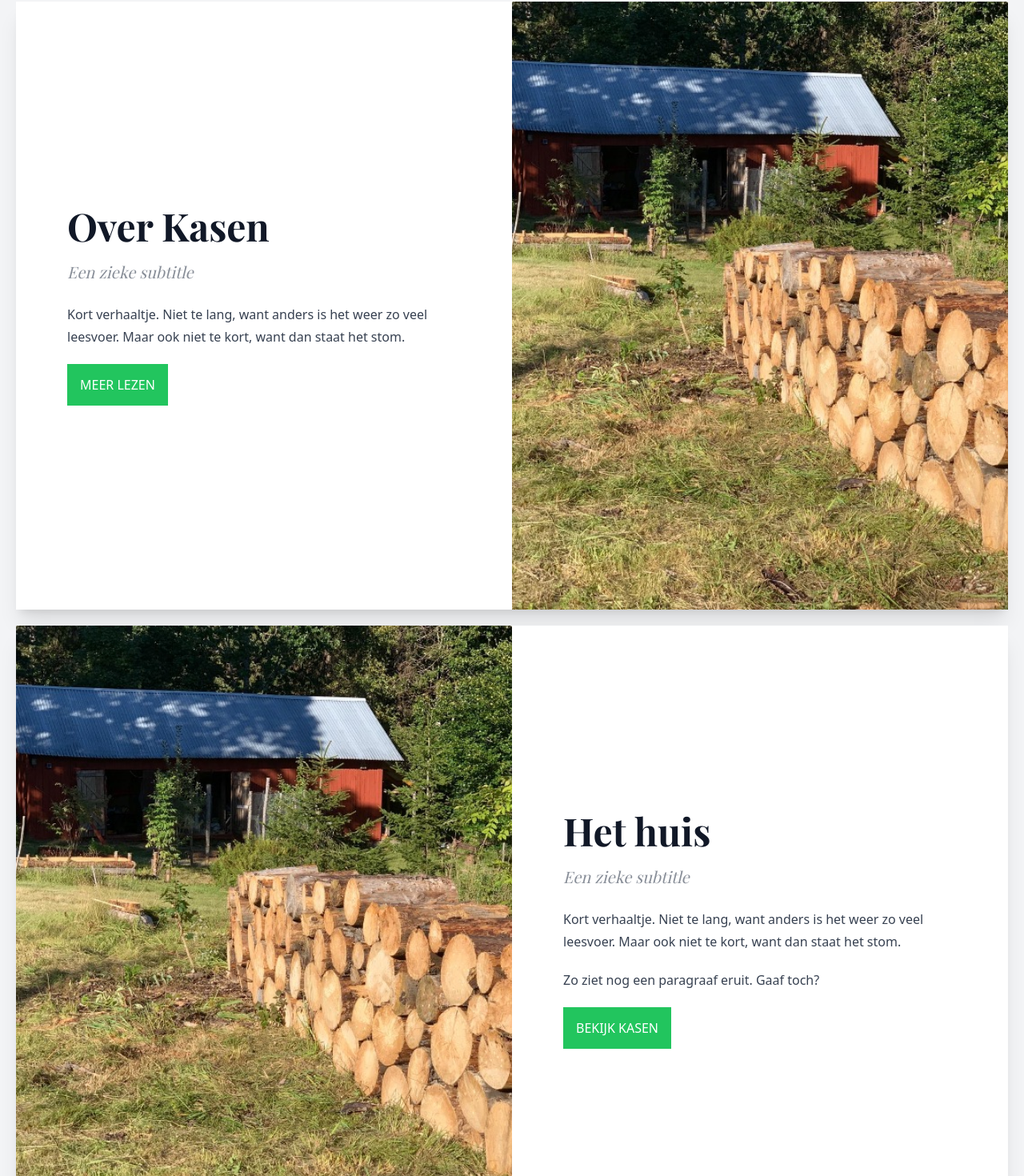
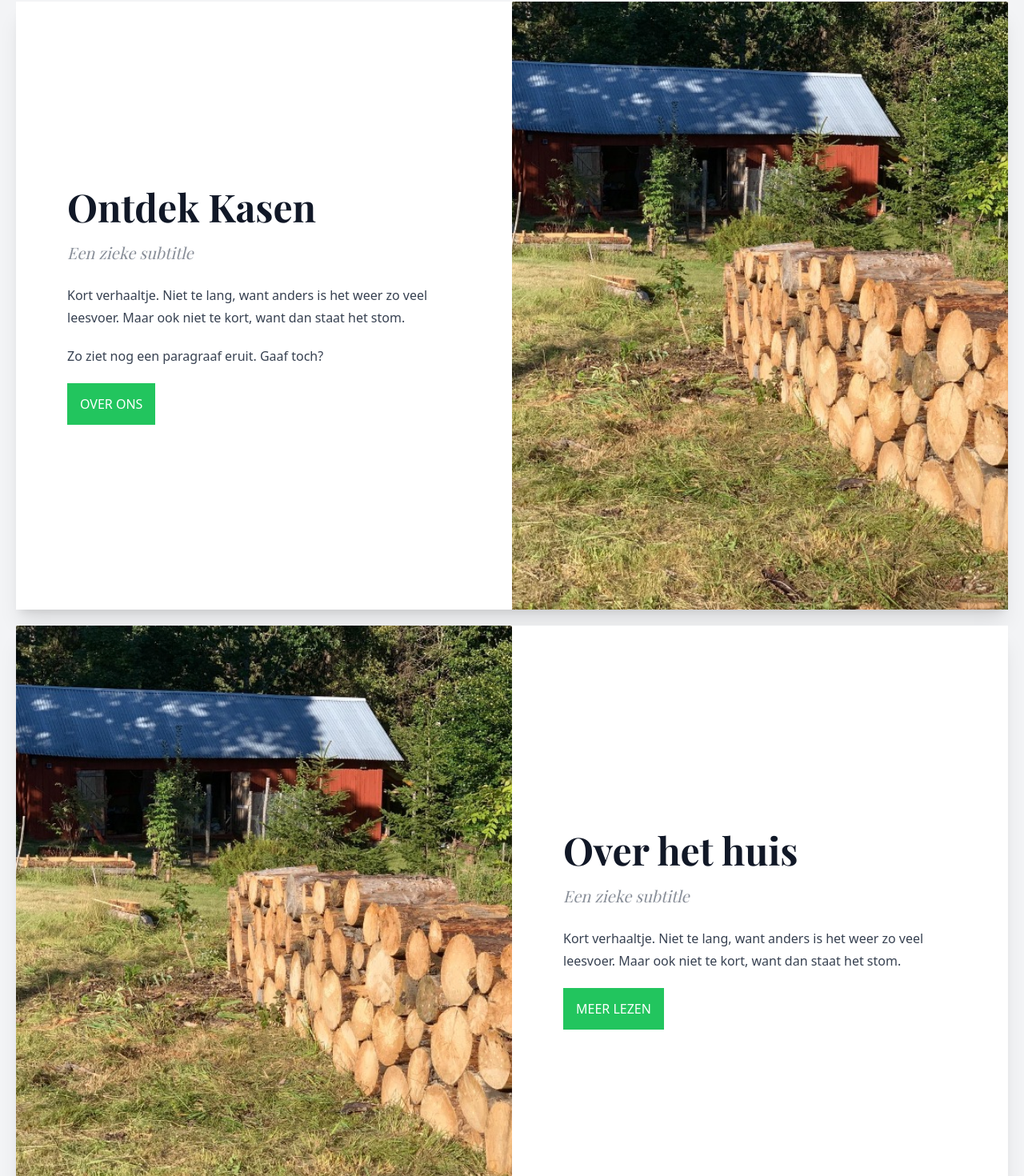
Before and after one commit to nielsrowinbik/kasen, a Next.js app: page / in a window 1280 px wide. Shown: the part 798-2268 px from the top of the page at 80% size. Built offline with nearby package versions, Linux system fonts and the light colour scheme; a web font is replaced by a local one.

Commit message:
Content changes

```diff
--- a/pages/index.tsx
+++ b/pages/index.tsx
@@ -22,7 +22,22 @@ const IndexPage = () => {
         <ImageSection.Img src="/assets/images/kasen_buiten_4.jpg" />
         <ImageSection.Content>
           <ImageSection.Header>
-            <ImageSection.Title>Over Kasen</ImageSection.Title>
+            <ImageSection.Title>Ontdek Kasen</ImageSection.Title>
+            <ImageSection.Subtitle>Een zieke subtitle</ImageSection.Subtitle>
+          </ImageSection.Header>
+          <p>
+            Kort verhaaltje. Niet te lang, want anders is het weer zo veel
+            leesvoer. Maar ook niet te kort, want dan staat het stom.
+          </p>
+          <p>Zo ziet nog een paragraaf eruit. Gaaf toch?</p>
+          <ImageSection.Button href="/contact">Over ons</ImageSection.Button>
+        </ImageSection.Content>
+      </ImageSection>
+      <ImageSection>
+        <ImageSection.Img src="/assets/images/kasen_buiten_4.jpg" />
+        <ImageSection.Content>
+          <ImageSection.Header>
+            <ImageSection.Title>Over het huis</ImageSection.Title>
             <ImageSection.Subtitle>Een zieke subtitle</ImageSection.Subtitle>
           </ImageSection.Header>
           <p>
@@ -30,21 +45,6 @@ const IndexPage = () => {
             leesvoer. Maar ook niet te kort, want dan staat het stom.
           </p>
           <ImageSection.Button href="/over">Meer lezen</ImageSection.Button>
-        </ImageSection.Content>
-      </ImageSection>
-      <ImageSection>
-        <ImageSection.Img src="/assets/images/kasen_buiten_4.jpg" />
-        <ImageSection.Content>
-          <ImageSection.Header>
-            <ImageSection.Title>Het huis</ImageSection.Title>
-            <ImageSection.Subtitle>Een zieke subtitle</ImageSection.Subtitle>
-          </ImageSection.Header>
-          <p>
-            Kort verhaaltje. Niet te lang, want anders is het weer zo veel
-            leesvoer. Maar ook niet te kort, want dan staat het stom.
-          </p>
-          <p>Zo ziet nog een paragraaf eruit. Gaaf toch?</p>
-          <ImageSection.Button href="/over">Bekijk Kasen</ImageSection.Button>
         </ImageSection.Content>
       </ImageSection>
       <ImageSection>
@@ -59,7 +59,7 @@ const IndexPage = () => {
             leesvoer. Maar ook niet te kort, want dan staat het stom.
           </p>
           <p>Zo ziet nog een paragraaf eruit. Gaaf toch?</p>
-          <ImageSection.Button href="/over">
+          <ImageSection.Button href="/omgeving">
             Meer informatie
           </ImageSection.Button>
         </ImageSection.Content>
```
